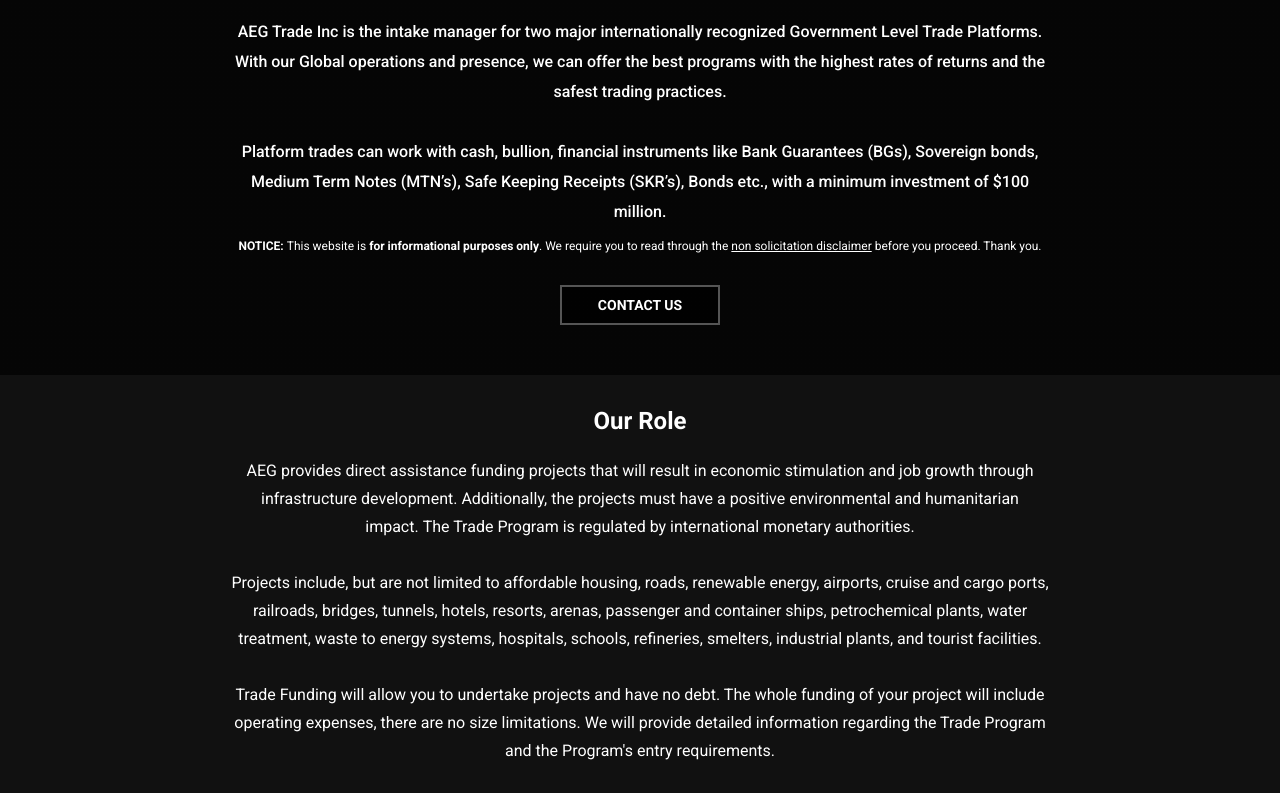
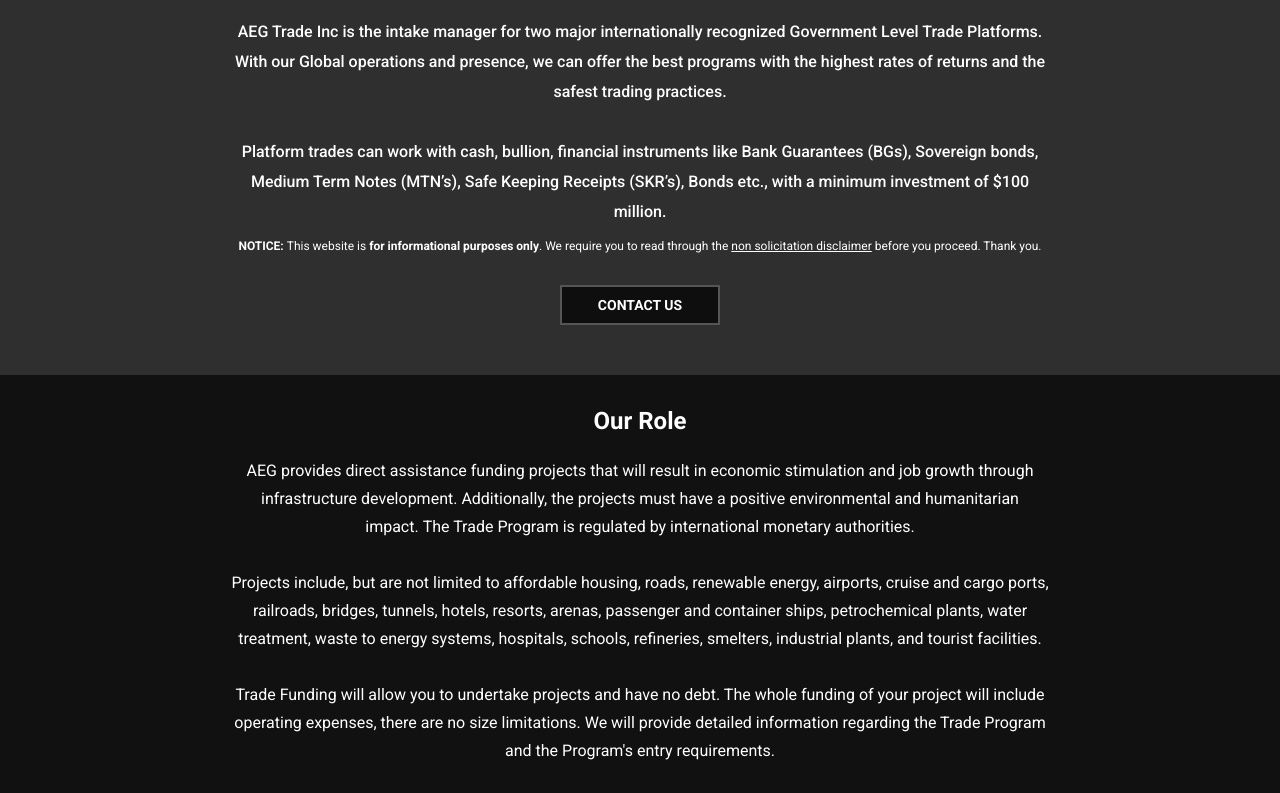
Before and after one commit to Iriswave/aegtrade, a plain HTML site: page index.html in a window 1280 px wide. Shown: the part 181-974 px from the top of the page. Drawn offline with Linux system fonts and the light colour scheme; the site is published under a folder, as on GitHub Pages, so addresses that start at the root find nothing.

Commit message:
Update styles-updated.css

```diff
--- a/styles-updated.css
+++ b/styles-updated.css
@@ -48,7 +48,7 @@
         linear-gradient(rgba(0, 0, 0, 0.7),
             rgba(0, 0, 0, 0.7)),
         /* bottom, image */
-        url(/assets/pexels-josh-sorenson-103596.jpg);
+        url(assets/pexels-josh-sorenson-103596.jpg);
     background-size: cover;
 }
 
```
